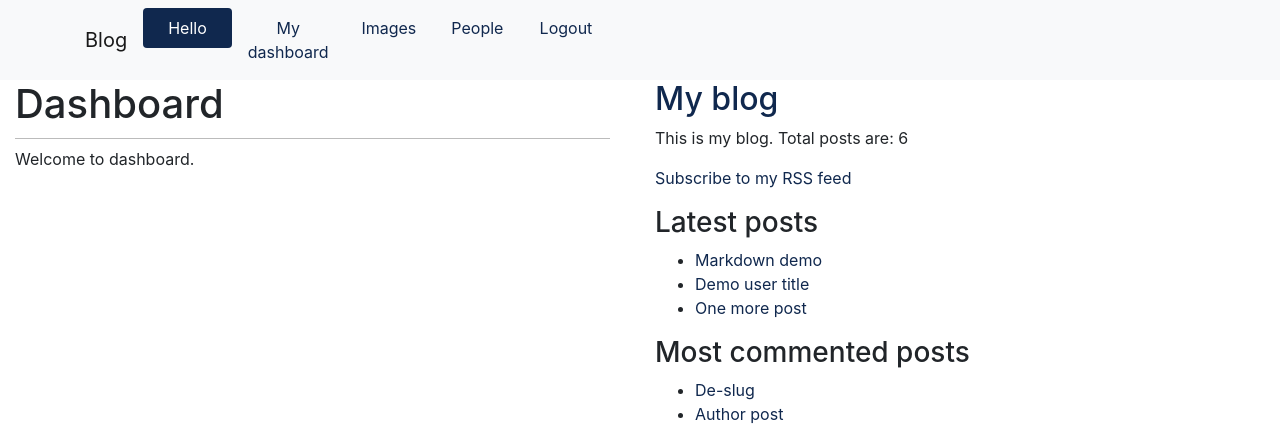
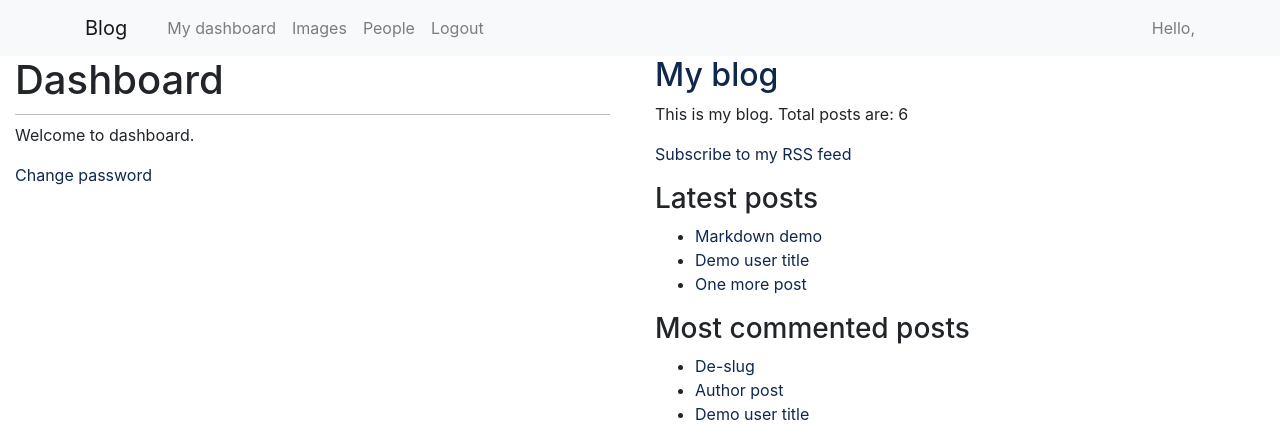
Before and after one commit to IgorZn/django2byexamples, a Django app: page /account/ in a window 1280 px wide. Shown: the top 425 px of the page. Run offline with Django 3.2, Linux system fonts and the light colour scheme; a user stored in the database is signed in; data comes from the database, SQL or seed files in the repository; parts of the project's set-up code (start-up, migrations or seed data) failed here and were passed over; some libraries are stand-ins or nearby versions.

Commit message:
Глава 4, Создание социальной сети. Обработчики восстановления пароля

```diff
--- a/Django2ByExamples/urls.py
+++ b/Django2ByExamples/urls.py
@@ -18,7 +18,7 @@
 from django.contrib.sitemaps.views import sitemap
 from blog.sitemaps import PostSitemap
 
-sitemaps = {'post': PostSitemap,}
+sitemaps = {'post': PostSitemap}
 
 urlpatterns = [
     path('admin/', admin.site.urls),
--- a/account/urls.py
+++ b/account/urls.py
@@ -1,4 +1,4 @@
-from django.urls import path
+from django.urls import path, reverse_lazy
 from django.contrib.auth import views as auth_view
 from . import views
 
@@ -8,5 +8,15 @@
     # path('login/', views.user_login, name='login'),
     path('login/', auth_view.LoginView.as_view(), name='login'),
     path('logout/', auth_view.LogoutView.as_view(), name='logout'),
+
+    path('password_change/',
+         auth_view.PasswordChangeView.as_view(
+             template_name='registration/password_change_form.html',
+             success_url=reverse_lazy('account:password_change_done')), name='password_change'),
+
+    path('password_change/done/',
+         auth_view.PasswordChangeDoneView.as_view(
+             template_name='registration/password_change_done.html'), name='password_change_done'),
+
     path('', views.dashboard, name='dashboard'),
 ]
--- a/templates/account/dashboard.html
+++ b/templates/account/dashboard.html
@@ -9,5 +9,6 @@
     <div class="container">
         <h1>Dashboard</h1>
         <p>Welcome to dashboard.</p>
+        <p><a href="{% url 'account:password_change' %}">Change password</a></p>
     </div>
 {% endblock %}
--- a/templates/base.html
+++ b/templates/base.html
@@ -14,6 +14,8 @@
 
 <div id="container">
 {% include  'partials/_header.html' %}
+
+
         <div class="row">
                 <div class="col-sm-6">
                     <!-- header -->
--- a/templates/partials/_header.html
+++ b/templates/partials/_header.html
@@ -5,9 +5,9 @@
            <div class="container">
            <a class="navbar-brand" href="{% url 'blog:post_list' %}">Blog</a>
                 <div class="collapse navbar-collapse" id="navbarNav">
-                <ul class="nav nav-pills nav-justified">
-                    <li class="nav-item active">
-                        <a class="nav-link active" href="#"><span class="my-2 my-sm-0">Hello {{ request.user.first_name }}</span></a>
+                    <ul class="navbar-nav mr-auto">
+                        <li class="nav-item">
+                            <a class="nav-link" href="#"></a>
                         </li>
                         <li class="nav-item">
                             <a class="nav-link" href="{% url 'account:dashboard' %}">My dashboard</a>
@@ -22,6 +22,9 @@
                             <a class="nav-link" href="{% url 'account:logout' %}">Logout</a>
                         </li>
                     </ul>
+                    <span class="navbar-text">
+                      Hello, {{ request.user.first_name }}
+                    </span>
 
                </div>
            </div>
```
Also changed, not shown: templates/registration/password_change_done.html (added, +12 -0 lines), templates/registration/password_change_form.html (added, +17 -0 lines). Lines whose indentation alone changed are shown as unchanged.
